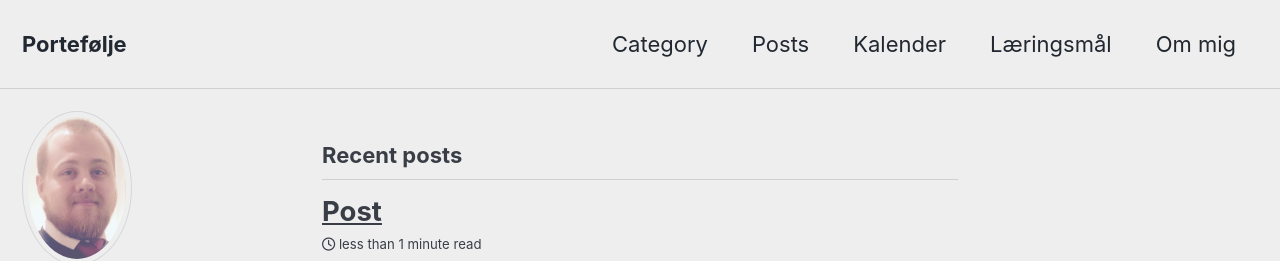
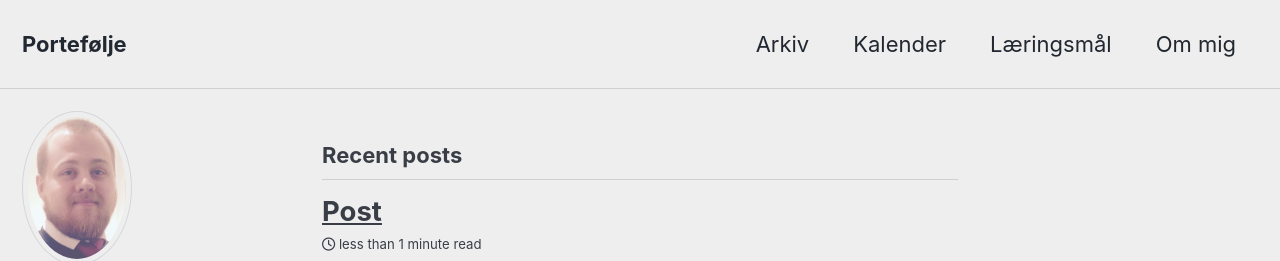
Before and after one commit to Emil428f/Portfolio, a Jekyll site: the page built from index.html, in a window 1280 px wide and 900 px high. Shown: the top 261 px of the window. Built offline with Jekyll 4.4.1, drawn with Linux system fonts in a browser that asks for light colours; cached includes are drawn as plain includes; nearby versions of some CDN libraries; the list of posts is cut into pages by our own code.

Commit message:
Update navigation.yml

```diff
--- a/_data/navigation.yml
+++ b/_data/navigation.yml
@@ -2,9 +2,9 @@
 main:
   #- title: "Quick-Start Guide"
   #  url: https://mmistakes.github.io/minimal-mistakes/docs/quick-start-guide/
-   - title: "Category"
-     url: ttps://emil428f.github.io/Portfolio/category/
-   - title: "Posts"
+  # - title: "Category"
+  #   url: ttps://emil428f.github.io/Portfolio/category/
+   - title: "Arkiv"
      url: /year-archive/
    - title: "Kalender"
      url: https://emil428f.github.io/Portfolio/calendar/
```
